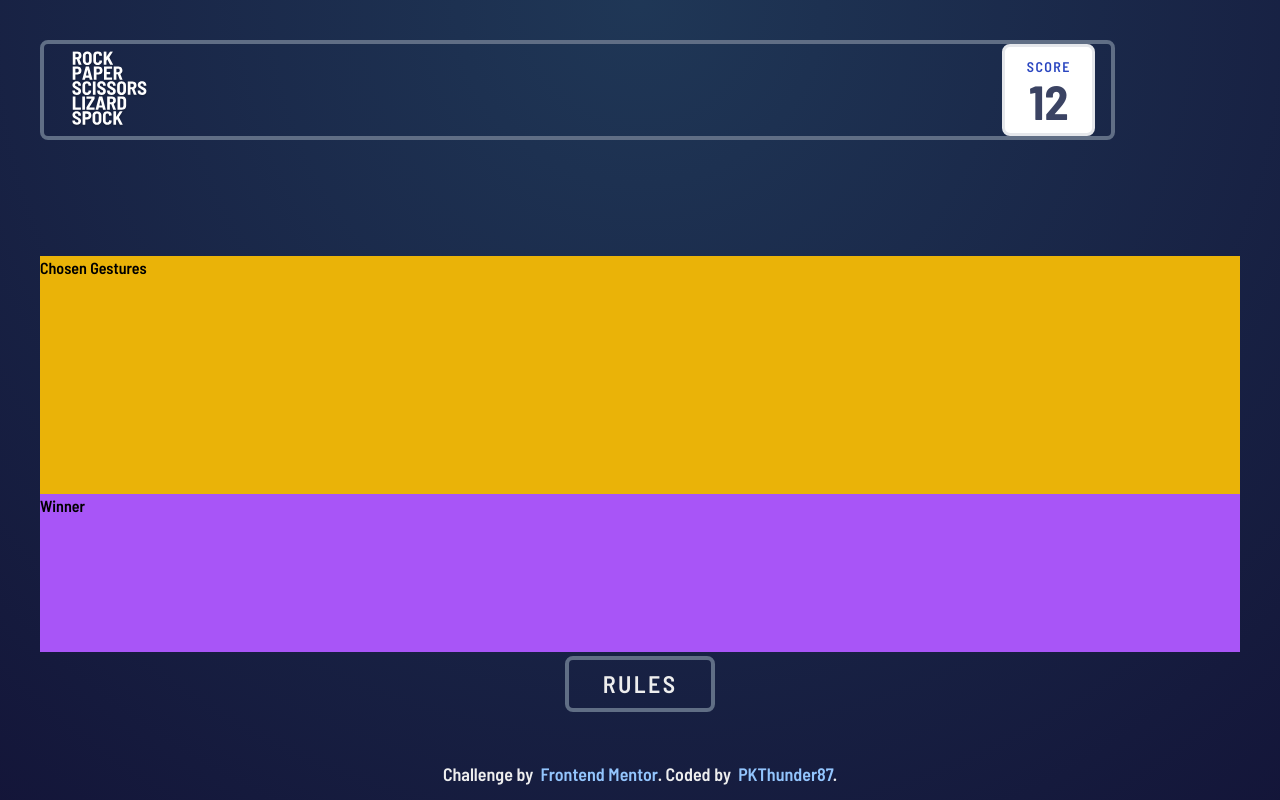
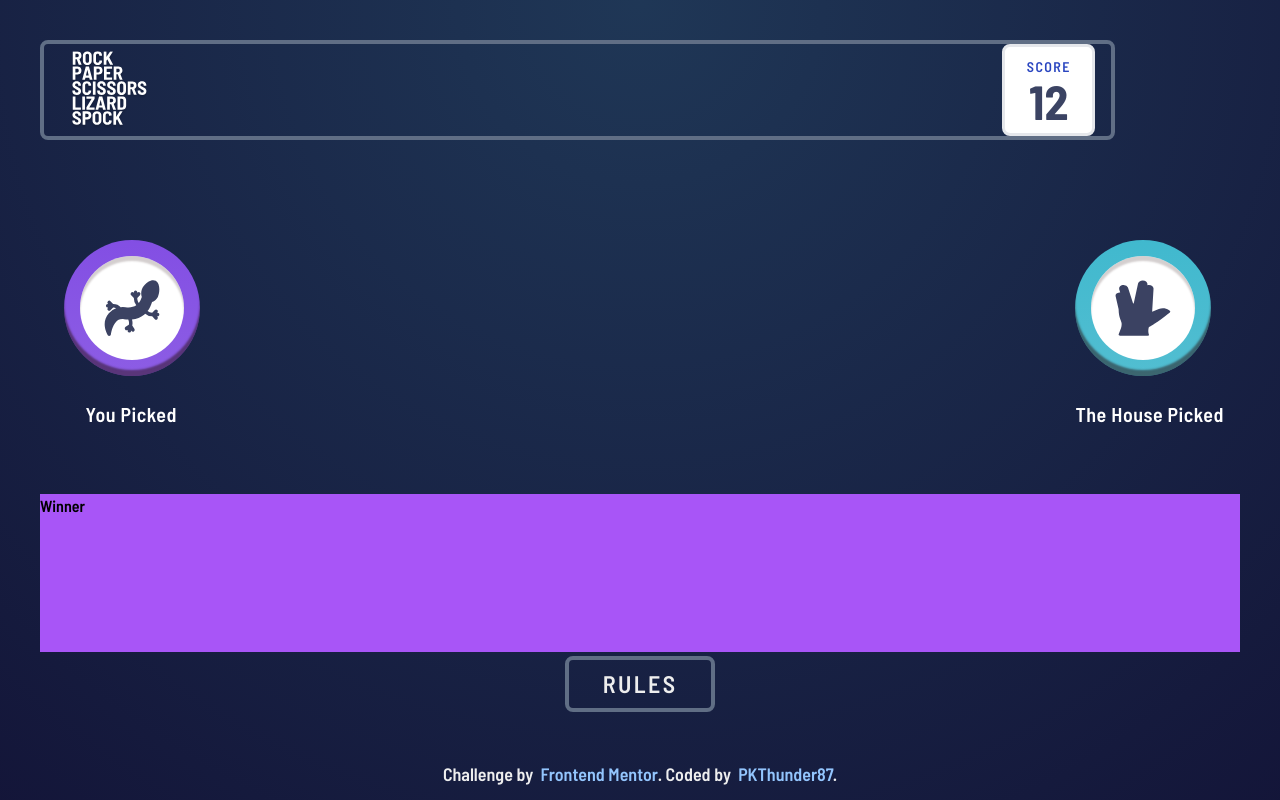
Before and after one commit to pkthunder87/rock-paper-scissors, a React (Vite) app: page / in a window 1280 px wide. Built offline with nearby package versions, Linux system fonts and the light colour scheme.

Commit message:
Feat: Add initial styling to ChosenGestures.jsx

```diff
--- a/src/components/ChosenGestures.jsx
+++ b/src/components/ChosenGestures.jsx
@@ -1,5 +1,37 @@
+import Circle from './Circle';
+import HandGesture from './HandGesture';
+
 function ChosenGestures() {
-  return <div className="bg-yellow-500">Chosen Gestures</div>;
+  return (
+    <div className="grid grid-cols-2">
+      <div className="-mt-4 ml-6">
+        <div>
+          <HandGesture
+            gesture="lizard"
+            gesture_color_from="from-lizard-from"
+            gesture_color_to="to-lizard-to"
+          />
+        </div>
+        <p className="ml-[1.35rem] mt-6 text-xl tracking-wide text-white">
+          You Picked
+        </p>
+      </div>
+
+      <div className=" -mt-4 mr-4 justify-self-end">
+        {/* <Circle /> */}
+        <div>
+          <HandGesture
+            gesture="spock"
+            gesture_color_from="from-spock-from"
+            gesture_color_to="to-spock-to"
+          />
+        </div>
+        <p className=" mt-6  text-xl tracking-wide text-white">
+          The House Picked
+        </p>
+      </div>
+    </div>
+  );
 }
 
 export default ChosenGestures;
--- /dev/null
+++ b/src/components/Circle.jsx
@@ -0,0 +1,7 @@
+function Circle() {
+  return (
+    <div className="mb-8 mt-2 h-[7.5rem] w-[7.5rem] rounded-full bg-[hsl(222,44%,18%)]"></div>
+  );
+}
+
+export default Circle;
```
